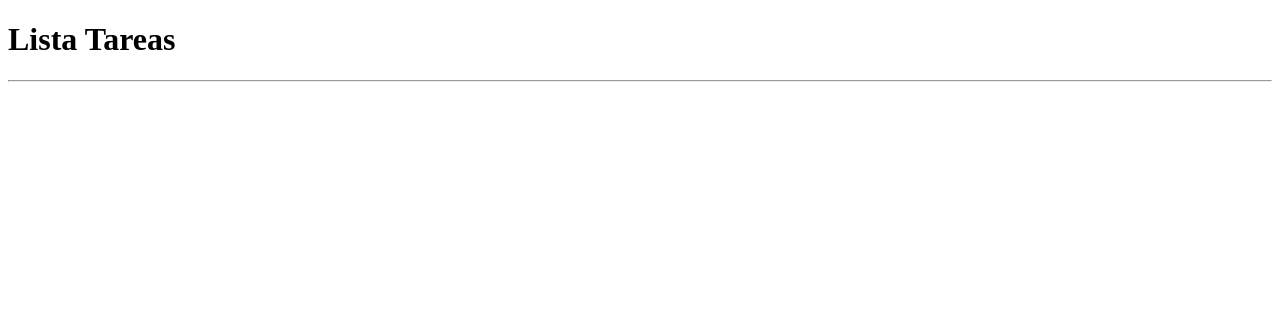
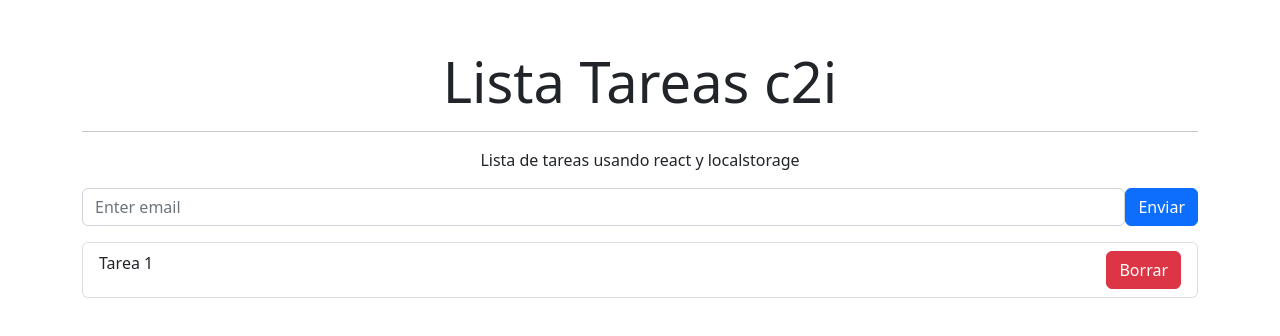
Before and after one commit to franAndrad/listatareas-crud, a React (Create React App) app: page / in a window 1280 px wide. Shown: the top 336 px of the page. Built offline with nearby package versions, Linux system fonts and the light colour scheme.

Commit message:
agregamos maquetado de form y lista de tareas y un prop de prueba

```diff
--- a/src/App.js
+++ b/src/App.js
@@ -1,10 +1,17 @@
 import React from 'react';
+import Subtitulo from './components/Subtitulo';
 import Titulo from './components/Titulo';
+import '../node_modules/bootstrap/dist/css/bootstrap.min.css'
+import Formulario from './components/Formulario'
 
 const App = () => {
     return (
         <div>
-            <Titulo />
+            <section className='container my-5'>
+                <Titulo comision='c2i' prueba={123}/>
+                <Subtitulo />
+                <Formulario></Formulario>
+            </section>
         </div>
     );
 };
--- /dev/null
+++ b/src/components/Formulario.js
@@ -0,0 +1,20 @@
+import React from 'react';
+import { Form, Button } from 'react-bootstrap';
+import ListaTareas from './ListaTareas';
+
+const Formulario = () => {
+    return (
+        <div>
+            <Form>
+                <Form.Group className="mb-3 d-flex">
+                    <Form.Control type="text" placeholder="Enter email" />
+                    <Button variant="primary" type="submit">Enviar</Button>
+                </Form.Group>
+            </Form>
+            {/* Aqui invoco componente */}
+            <ListaTareas></ListaTareas>
+        </div>
+    );
+};
+
+export default Formulario;
--- /dev/null
+++ b/src/components/ItemTarea.js
@@ -0,0 +1,13 @@
+import React from 'react';
+import {ListGroup, Button} from 'react-bootstrap';
+
+const ItemTarea = () => {
+    return (
+            <ListGroup.Item className='d-flex justify-content-between'>
+                Tarea 1
+                <Button variant='danger'>Borrar</Button>
+            </ListGroup.Item>
+    );
+};
+
+export default ItemTarea;
--- /dev/null
+++ b/src/components/ListaTareas.js
@@ -0,0 +1,15 @@
+import React from 'react';
+import {ListGroup} from 'react-bootstrap'
+import ItemTarea from './ItemTarea';
+
+const ListaTareas = () => {
+    return (
+        <div>
+            <ListGroup>
+                <ItemTarea></ItemTarea>
+            </ListGroup>
+        </div>
+    );
+};
+
+export default ListaTareas;
--- /dev/null
+++ b/src/components/Subtitulo.js
@@ -0,0 +1,13 @@
+import React, { Component } from 'react';
+
+class Subtitulo extends Component {
+    render() {
+        return (
+            <div>
+                <p className='text-center'>Lista de tareas usando react y localstorage</p>
+            </div>
+        );
+    }
+}
+
+export default Subtitulo;
--- a/src/components/Titulo.js
+++ b/src/components/Titulo.js
@@ -1,9 +1,9 @@
 import React from 'react';
 
-const Titulo = () => {
+const Titulo = (props) => {
     return (
         <div>
-            <h1>Lista Tareas</h1>
+            <h1 className='display-4 text-center'>Lista Tareas {props.comision}</h1>
             <hr />
         </div>
     );
```
